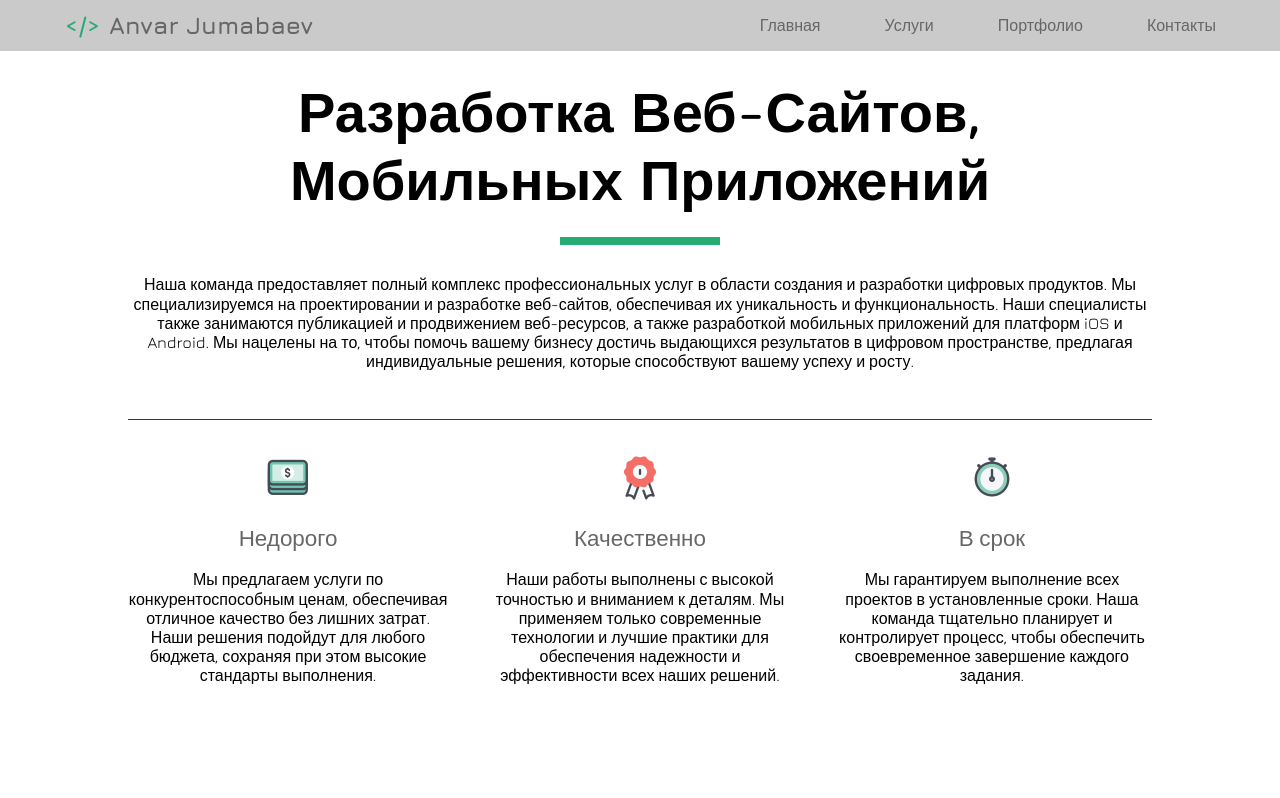
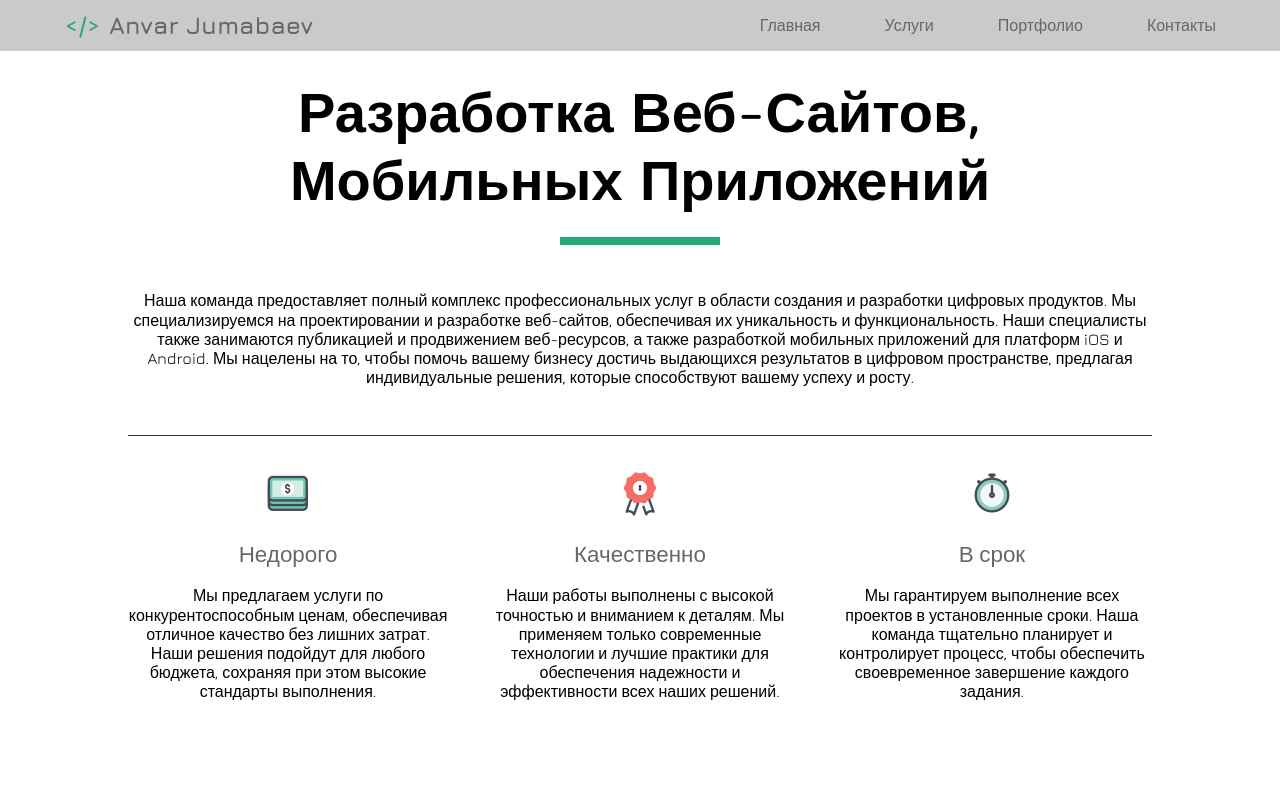
Before and after one commit to anvarinho/guidebook-next.js, a Next.js app: page /website-creation-bishkek in a window 1280 px wide. Shown: the top 798 px of the page. Built offline with nearby package versions, Linux system fonts and the light colour scheme.

Commit message:
websites creation page added

```diff
--- a/src/app/website-creation-bishkek/page.module.css
+++ b/src/app/website-creation-bishkek/page.module.css
@@ -262,7 +262,7 @@ color: var(--color-primary);
 
   .hero__description {
     padding-bottom: 2rem;
-    padding-top: 1rem;
+    padding-top: 2rem;
   }
 
   .hero__info {
```
